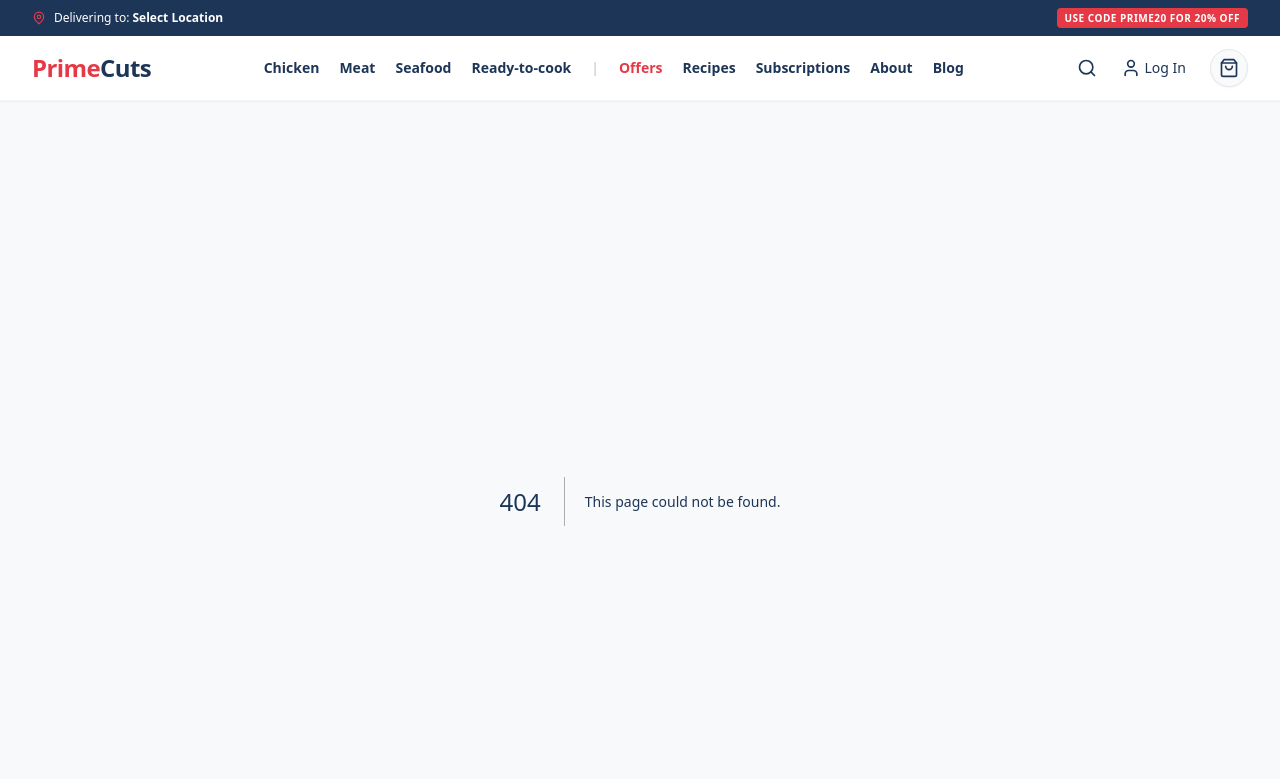
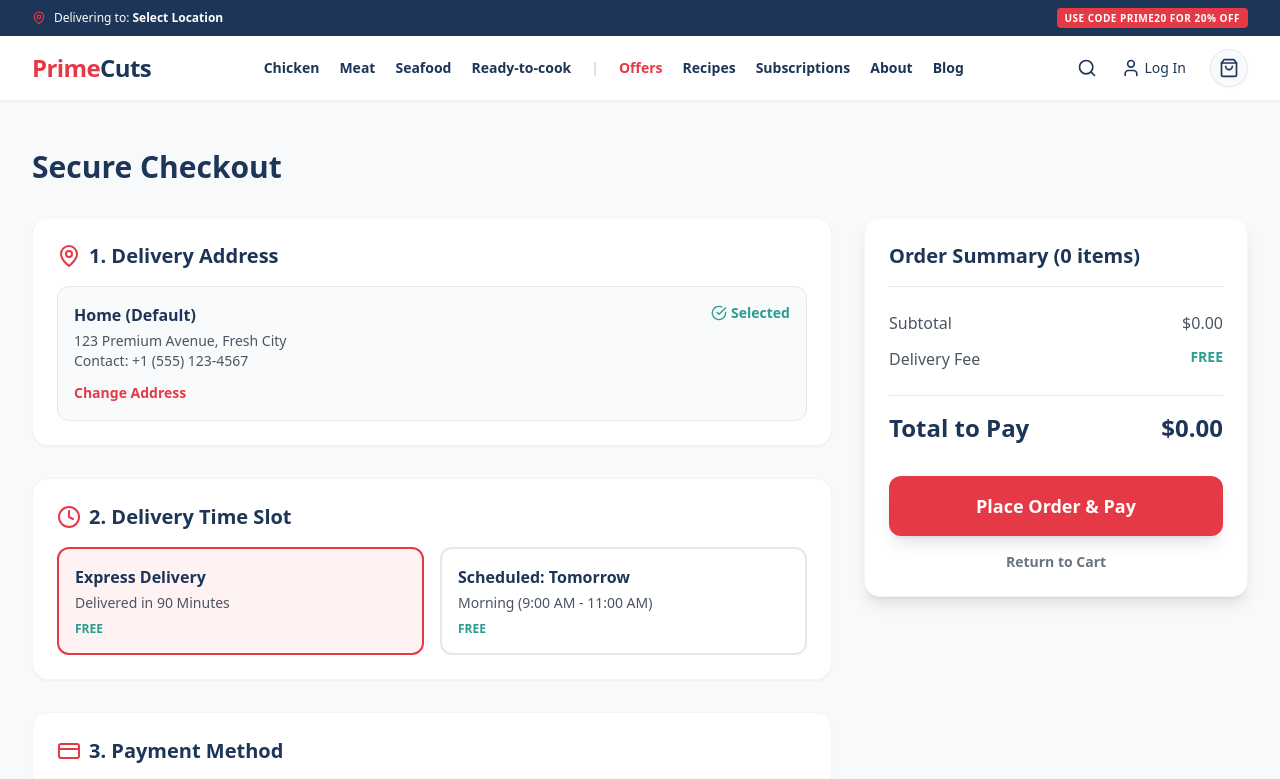
Before and after one commit to kiranmondal943/primecuts, a Next.js app: page /checkout in a window 1280 px wide. Before the commit this address had no page. Shown: the top 779 px of the page. Built offline with nearby package versions, Linux system fonts and the light colour scheme.

Commit message:
Implement Checkout Page with Delivery and Payment Options

```diff
--- /dev/null
+++ b/src/app/checkout/page.tsx
@@ -0,0 +1,123 @@
+"use client";
+import { useState, useEffect } from 'react';
+import { useCartStore } from '@/store/useCartStore';
+import { CheckCircle, Clock, MapPin, CreditCard } from 'lucide-react';
+import Link from 'next/link';
+
+export default function CheckoutPage() {
+  const { getTotal, getCartCount } = useCartStore();
+  const [isMounted, setIsMounted] = useState(false);
+  const [deliverySlot, setDeliverySlot] = useState('90min');
+
+  useEffect(() => setIsMounted(true), []);
+
+  if (!isMounted) return null;
+
+  const total = getTotal();
+
+  return (
+    <div className="max-w-7xl mx-auto px-4 sm:px-6 lg:px-8 py-8 md:py-12">
+      <h1 className="text-3xl font-extrabold text-[#1D3557] mb-8">Secure Checkout</h1>
+
+      <div className="flex flex-col lg:flex-row gap-8">
+
+        {/* LEFT COLUMN: 1-2 Step Checkout Form */}
+        <div className="flex-grow space-y-8">
+
+          {/* Step 1: Delivery Address (Auto-filled mockup) */}
+          <div className="bg-white p-6 rounded-2xl shadow-sm border border-gray-100">
+            <h2 className="text-xl font-bold text-[#1D3557] mb-4 flex items-center gap-2">
+              <MapPin className="text-[#E63946]" /> 1. Delivery Address
+            </h2>
+            <div className="bg-gray-50 p-4 rounded-xl border border-gray-200 relative">
+              <div className="absolute top-4 right-4 text-[#2A9D8F] flex items-center gap-1 text-sm font-bold">
+                <CheckCircle size={16} /> Selected
+              </div>
+              <p className="font-bold text-[#1D3557]">Home (Default)</p>
+              <p className="text-sm text-gray-600 mt-1">123 Premium Avenue, Fresh City</p>
+              <p className="text-sm text-gray-600">Contact: +1 (555) 123-4567</p>
+              <button className="mt-3 text-[#E63946] text-sm font-bold hover:underline">Change Address</button>
+            </div>
+          </div>
+
+          {/* Step 2: Smart Delivery System (Time Slots) */}
+          <div className="bg-white p-6 rounded-2xl shadow-sm border border-gray-100">
+            <h2 className="text-xl font-bold text-[#1D3557] mb-4 flex items-center gap-2">
+              <Clock className="text-[#E63946]" /> 2. Delivery Time Slot
+            </h2>
+            <div className="grid grid-cols-1 sm:grid-cols-2 gap-4">
+              <div
+                onClick={() => setDeliverySlot('90min')}
+                className={`p-4 rounded-xl border-2 cursor-pointer transition ${deliverySlot === '90min' ? 'border-[#E63946] bg-red-50' : 'border-gray-200 hover:border-red-200'}`}
+              >
+                <p className="font-bold text-[#1D3557]">Express Delivery</p>
+                <p className="text-sm text-gray-600 mt-1">Delivered in 90 Minutes</p>
+                <p className="text-xs font-bold text-[#2A9D8F] mt-2">FREE</p>
+              </div>
+              <div
+                onClick={() => setDeliverySlot('tomorrow')}
+                className={`p-4 rounded-xl border-2 cursor-pointer transition ${deliverySlot === 'tomorrow' ? 'border-[#E63946] bg-red-50' : 'border-gray-200 hover:border-red-200'}`}
+              >
+                <p className="font-bold text-[#1D3557]">Scheduled: Tomorrow</p>
+                <p className="text-sm text-gray-600 mt-1">Morning (9:00 AM - 11:00 AM)</p>
+                <p className="text-xs font-bold text-[#2A9D8F] mt-2">FREE</p>
+              </div>
+            </div>
+          </div>
+
+          {/* Step 3: Payment Method */}
+          <div className="bg-white p-6 rounded-2xl shadow-sm border border-gray-100">
+            <h2 className="text-xl font-bold text-[#1D3557] mb-4 flex items-center gap-2">
+              <CreditCard className="text-[#E63946]" /> 3. Payment Method
+            </h2>
+            <div className="space-y-3">
+              <label className="flex items-center gap-3 p-4 border rounded-xl cursor-pointer bg-gray-50 border-[#1D3557]">
+                <input type="radio" name="payment" defaultChecked className="w-4 h-4 text-[#E63946]" />
+                <span className="font-bold text-[#1D3557]">Credit / Debit Card</span>
+              </label>
+              <label className="flex items-center gap-3 p-4 border rounded-xl cursor-pointer hover:bg-gray-50">
+                <input type="radio" name="payment" className="w-4 h-4 text-[#E63946]" />
+                <span className="font-bold text-[#1D3557]">Cash on Delivery</span>
+              </label>
+            </div>
+          </div>
+
+        </div>
+
+        {/* RIGHT COLUMN: Order Summary */}
+        <div className="w-full lg:w-96 flex-shrink-0">
+          <div className="bg-white p-6 rounded-2xl shadow-lg border border-gray-100 sticky top-24">
+            <h2 className="text-xl font-bold text-[#1D3557] mb-6 border-b pb-4">Order Summary ({getCartCount()} items)</h2>
+
+            <div className="space-y-3 mb-6">
+              <div className="flex justify-between text-gray-600">
+                <span>Subtotal</span>
+                <span className="font-medium">${total.toFixed(2)}</span>
+              </div>
+              <div className="flex justify-between text-gray-600">
+                <span>Delivery Fee</span>
+                <span className="text-[#2A9D8F] font-bold text-sm">FREE</span>
+              </div>
+            </div>
+
+            <div className="flex justify-between text-2xl font-extrabold text-[#1D3557] border-t pt-4 mb-8">
+              <span>Total to Pay</span>
+              <span>${total.toFixed(2)}</span>
+            </div>
+
+            <button
+              onClick={() => alert("Order Placed Successfully! Generating Invoice...")}
+              className="w-full bg-[#E63946] hover:bg-red-700 text-white py-4 rounded-xl font-bold text-lg transition shadow-lg mb-4"
+            >
+              Place Order & Pay
+            </button>
+            <Link href="/cart" className="block text-center text-sm font-bold text-gray-500 hover:text-[#1D3557]">
+              Return to Cart
+            </Link>
+          </div>
+        </div>
+
+      </div>
+    </div>
+  );
+}
```
